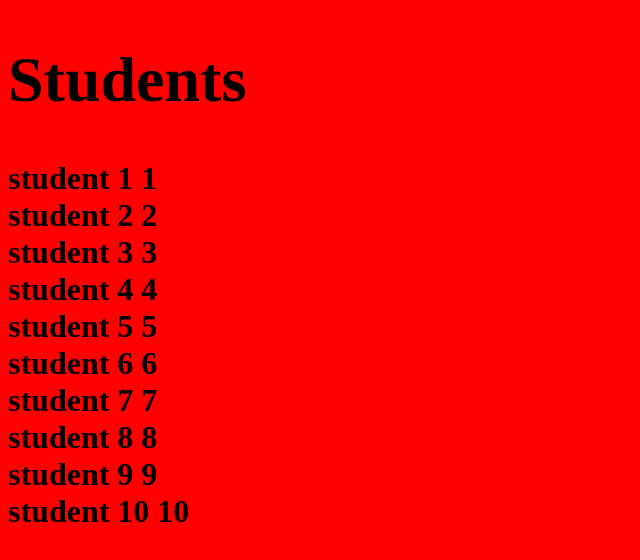
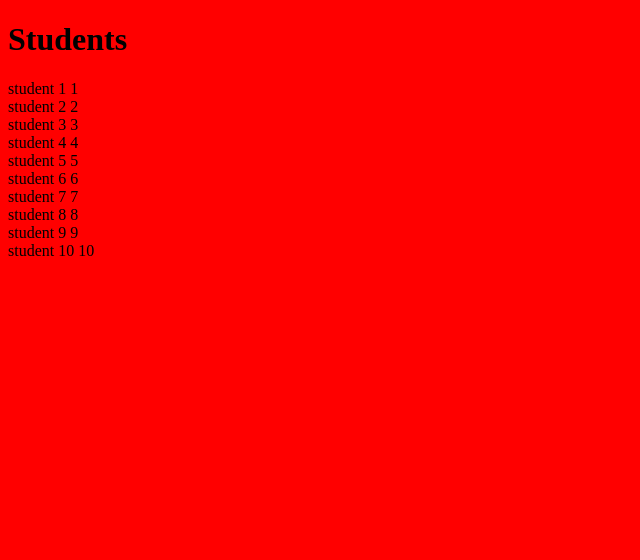
Before and after one commit to iati-grouper/the_grouper, a React app: page / in a window 1280 px wide. Shown: the top 560 px of the page, without its empty margins (0-640 px from the left). Built offline with nearby package versions, Linux system fonts and the light colour scheme; data requests are answered from the project's data file.

Commit message:
Refactor

```diff
--- /dev/null
+++ b/src/client/App.tsx
@@ -0,0 +1,10 @@
+import * as React from 'react';
+import Students from './components/Students';
+
+export default class App extends React.Component<{}, {}> {
+  render() {
+    return (
+      <Students/>
+    );
+  }
+}
--- a/src/client/Hello/Hello.tsx
+++ /dev/null
@@ -1,4 +0,0 @@
-import * as React from 'react';
-import Students from '../components/Students';
-
-export const Hello = () => <h1><Students/></h1>;
--- a/src/client/index.tsx
+++ b/src/client/index.tsx
@@ -2,9 +2,9 @@ import * as React from 'react';
 import * as ReactDOM from 'react-dom';
 import './index.scss';
 
-import { Hello } from './Hello/Hello';
+import App from './App';
 
 ReactDOM.render(
-  <Hello/>,
+  <App />,
   document.getElementById('target'),
 );
```
